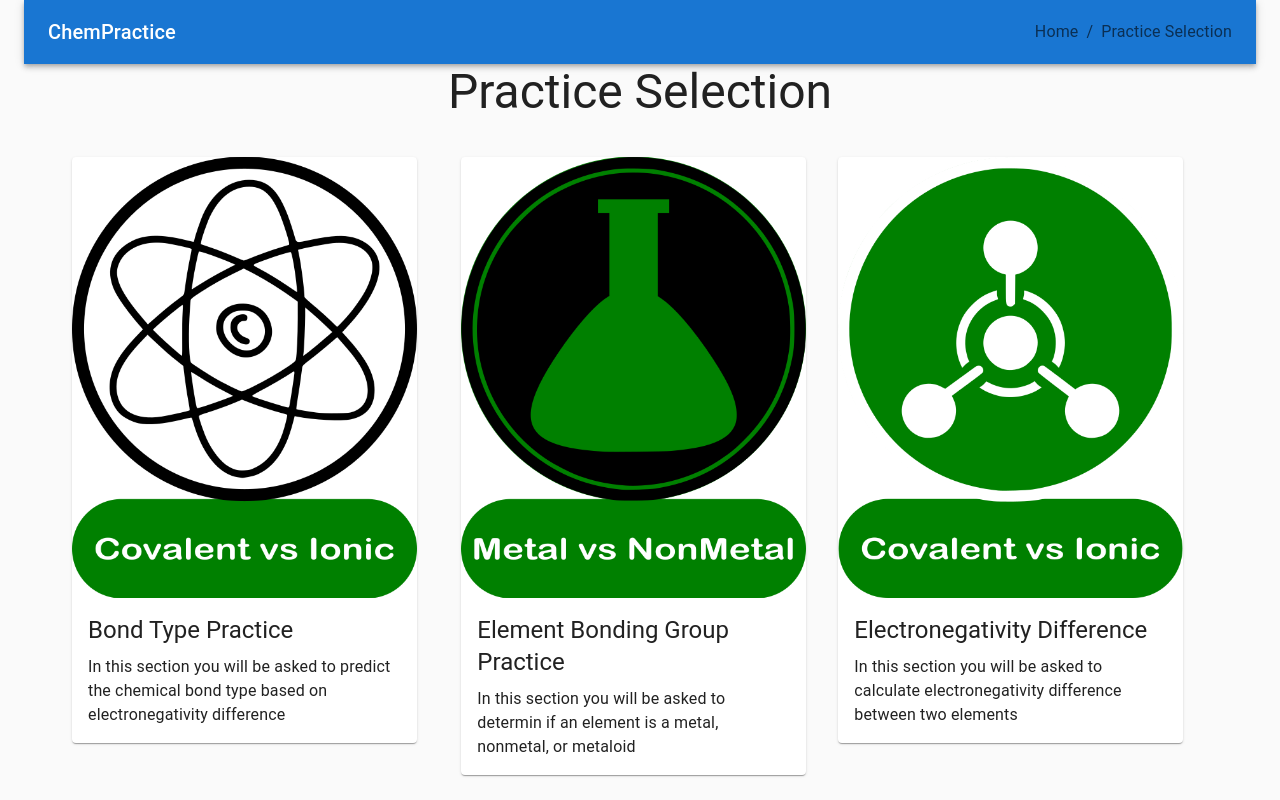
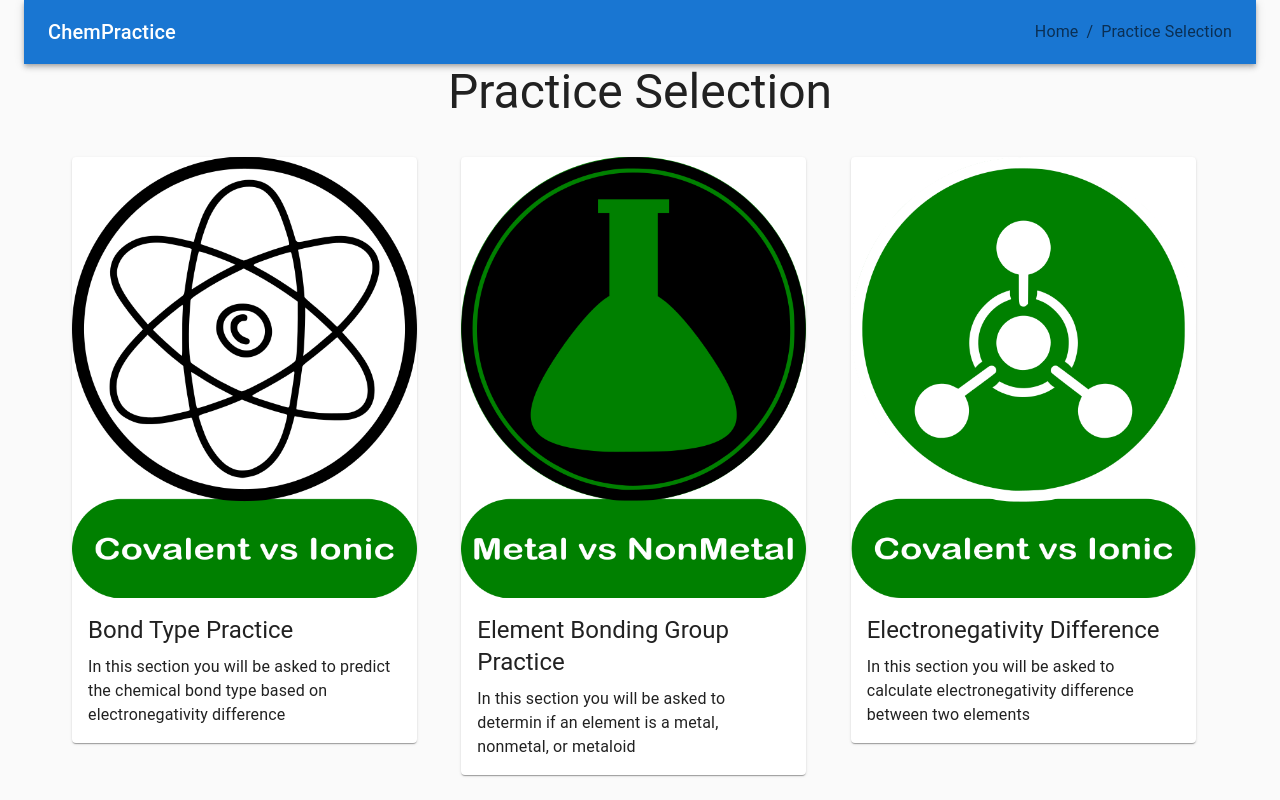
Before and after one commit to kmcelhinney09/ChemPractice, a React (Create React App) app: page / in a window 1280 px wide. Built offline with nearby package versions, Linux system fonts and the light colour scheme; data requests are answered from the project's data file.

Commit message:
Fixed practice selection icon size issue

```diff
--- a/src/PracticeSelection.js
+++ b/src/PracticeSelection.js
@@ -40,7 +40,7 @@ function PracticeSelection({ questionSettings, setQuestionSettings }) {
                             </Card>
                         </Link>
                     </Grid>
-                    <Grid item>
+                    <Grid item xs={12} sm={6} md={4}>
                         <Link to="/PracticeSettings" style={{ textDecoration: 'none' }}>
                             <Card className={classes.card}>
                                 <CardActionArea onClick={() => handleQuestionSelection("metalNonMetal")}>
--- a/src/QuizRender.js
+++ b/src/QuizRender.js
@@ -46,7 +46,7 @@ function QuizRender({ questionSettings, highScoreData, setReloadHighScore }) {
     function electroNegativityDifference(elementsUsed) {
         const elementOne = elementsUsed[0].electroNegativity === '' ? 0 : elementsUsed[0].electroNegativity
         const elementTwo = elementsUsed[1].electroNegativity === '' ? 0 : elementsUsed[1].electroNegativity
-        return (Math.abs(elementOne - elementTwo)).toFixed(2)
+        return (Math.abs(elementOne - elementTwo)).toFixed(1)
     }
 
     useEffect(() => {
```
